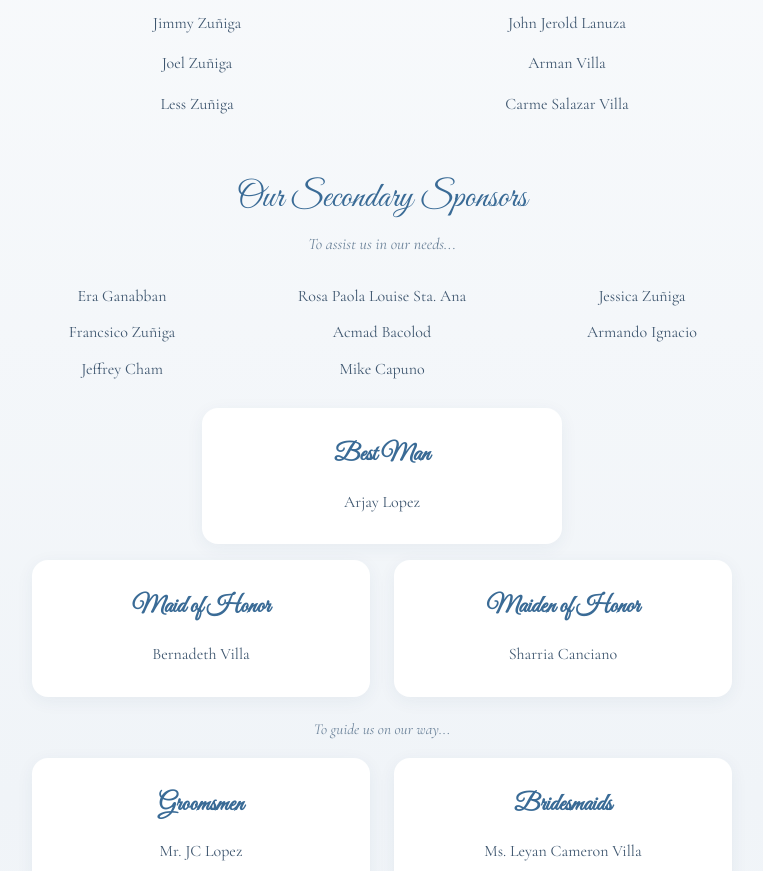
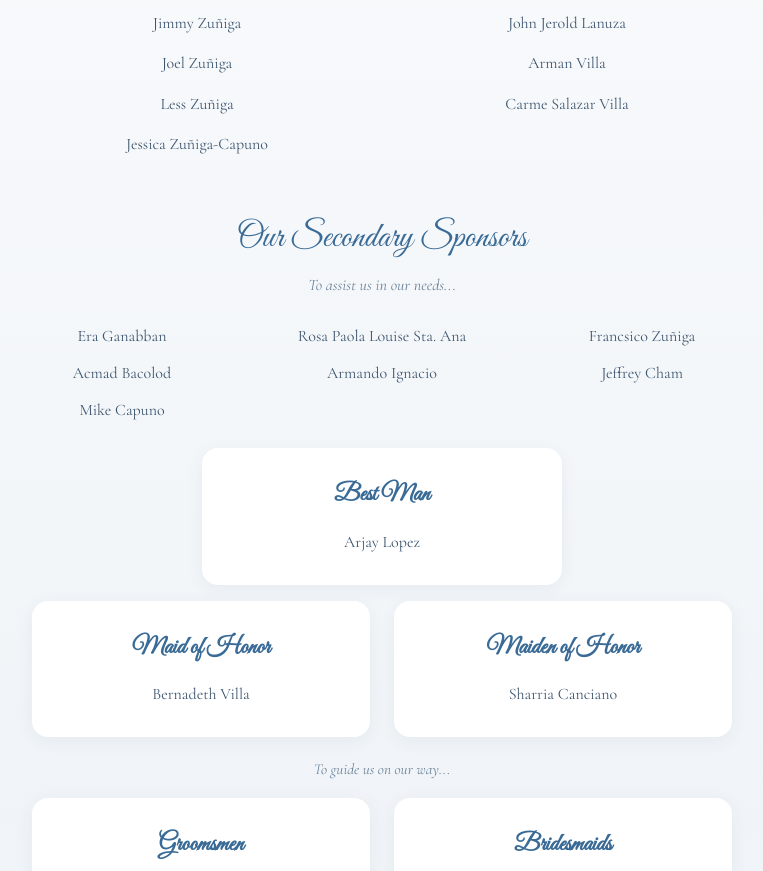
Before and after one commit to H1karuuu/RSVP-Wedding-Website, a Vue app in the folder frontend/: page /home in a window 1280 px wide. Shown: the part 7280-8151 px from the top of the page, without its empty margins (258-1021 px from the left). Built offline with nearby package versions, Linux system fonts and the light colour scheme; no server answers.

Commit message:
feat: update principal sponsors list to include Jessica Zuñiga-Capuno and remove her from secondary sponsors

```diff
--- a/frontend/src/views/MainPage.vue
+++ b/frontend/src/views/MainPage.vue
@@ -567,7 +567,8 @@ const principalSponsors = ref({
     'Maan Zuñiga',
     'Jimmy Zuñiga',
     'Joel Zuñiga',
-    'Less Zuñiga'
+    'Less Zuñiga',
+    'Jessica Zuñiga-Capuno'
   ],
   right: [
     'Rolando Pasia',
@@ -586,7 +587,6 @@ const principalSponsors = ref({
 const secondarySponsors = ref([
   'Era Ganabban',
   'Rosa Paola Louise Sta. Ana',
-  'Jessica Zuñiga',
   'Francsico Zuñiga',
   'Acmad Bacolod',
   'Armando Ignacio',
```
